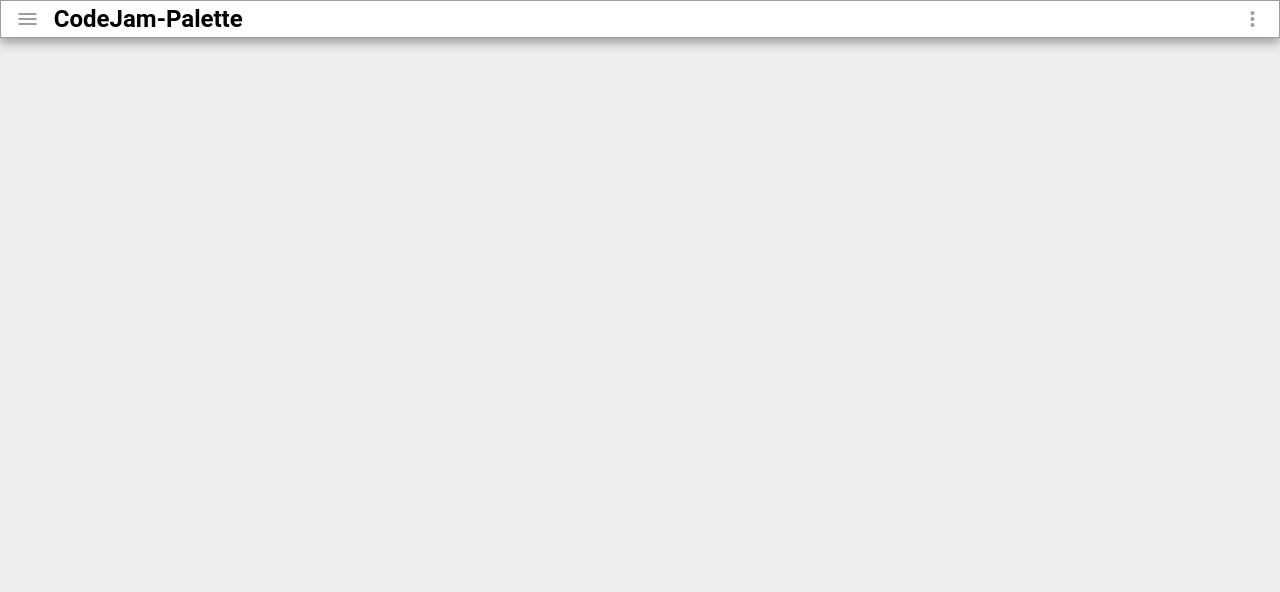
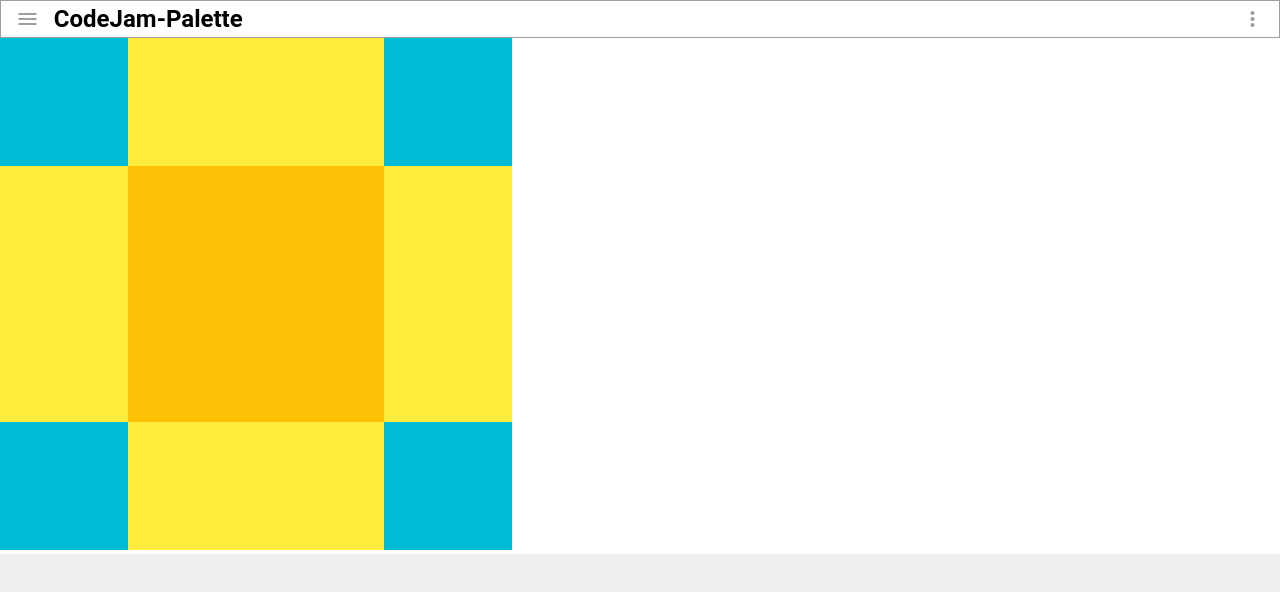
Before and after one commit to iskanderror/codejam-canvas, a plain HTML site: page index.html in a window 1280 px wide. Drawn offline with Linux system fonts and the light colour scheme.

Commit message:
feat: draw 4*4 image with canvas

```diff
--- /dev/null
+++ b/canvas.js
@@ -0,0 +1,21 @@
+const colorMatrix = [
+  ["#00BCD4", "#FFEB3B","#FFEB3B","#00BCD4"],
+  ["#FFEB3B", "#FFC107","#FFC107","#FFEB3B"],
+  ["#FFEB3B", "#FFC107","#FFC107","#FFEB3B"],
+  ["#00BCD4", "#FFEB3B","#FFEB3B","#00BCD4"]
+];
+
+const canvas = document.getElementById('canvas');
+const ctx = canvas.getContext('2d');
+
+let imageWidth = colorMatrix[0].length;
+let imageHeigh = colorMatrix.length;
+let scaleX = Math.floor(canvas.clientWidth/imageWidth);
+let scaleY = Math.floor(canvas.clientHeight/imageHeigh);
+
+for (let row=0; row<imageWidth; row++){
+  for (let col=0; col<imageHeigh; col++){
+    ctx.fillStyle = colorMatrix[row][col];
+    ctx.fillRect(col*scaleX, row*scaleY, scaleX, scaleY);
+  }
+}
--- a/index.html
+++ b/index.html
@@ -21,7 +21,8 @@
     </div>
   </header>
   <main>
-
+    <canvas id="canvas" width="512px" height="512px"></canvas>
   </main>
+  <script src="canvas.js"></script>
 </body>
 </html>
--- a/style.css
+++ b/style.css
@@ -6,6 +6,7 @@
 }
 
 body {
+  min-width: 512px;
   max-width: 1440px;
   margin: 0 auto;
   font-family: 'Roboto','Helvetica','Arial',sans-serif!important;
@@ -66,3 +67,7 @@
   background-color: #ffffff;
   position: relative;
 }
+
+canvas {
+  background-color: lightgrey;
+}
```
